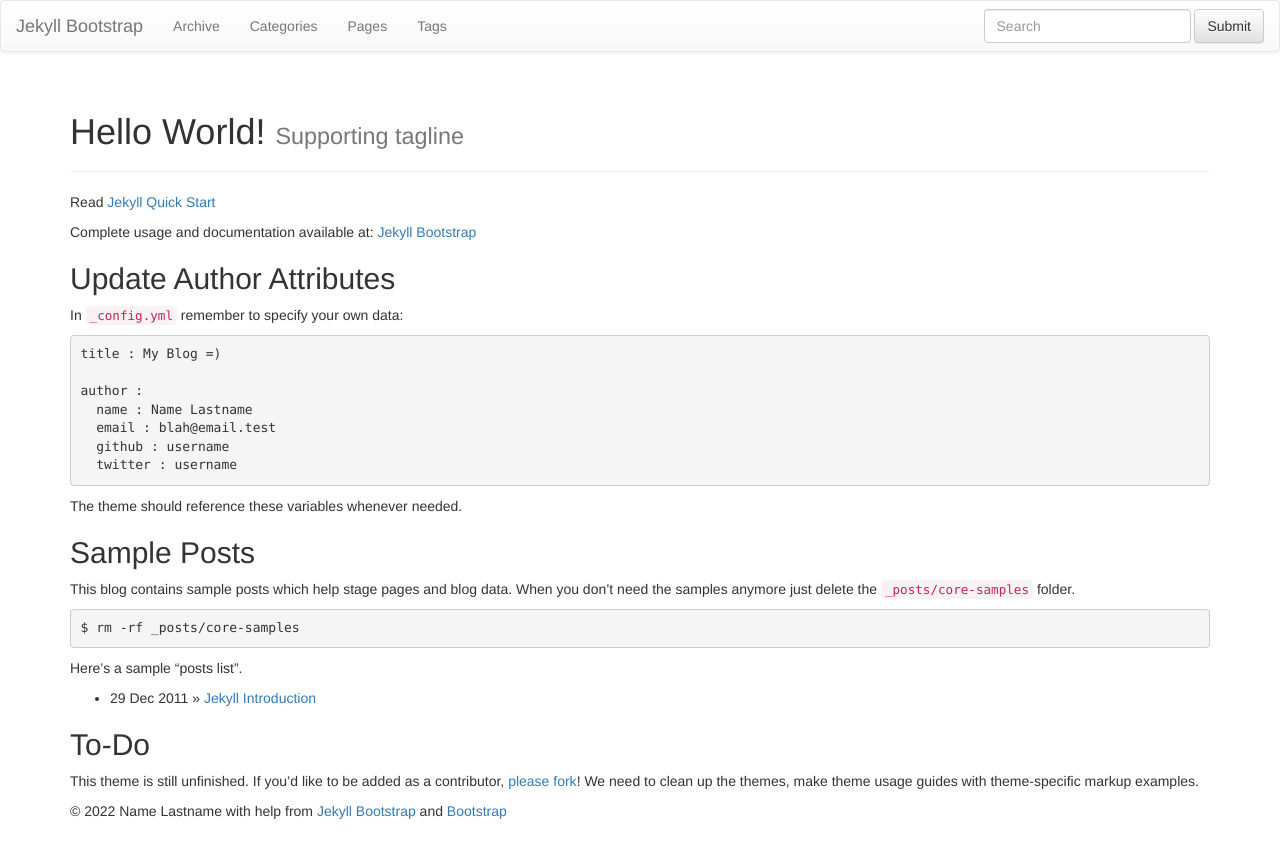
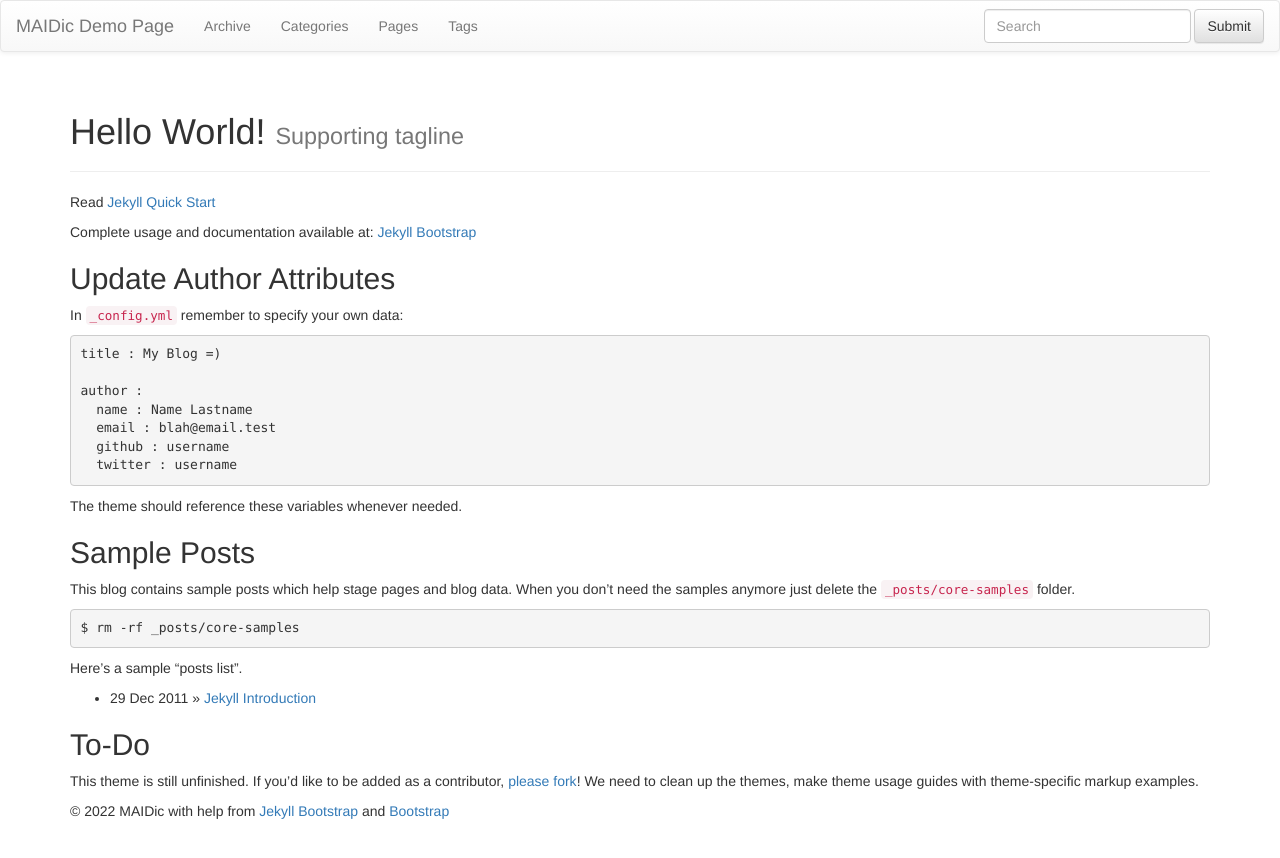
Before and after one commit to MAIDic/MAIDic.github.io, a Jekyll site: the page built from index.md, in a window 1280 px wide. Shown: the top 858 px of the page. Built offline with Jekyll 4.4.1, drawn with Linux system fonts in a browser that asks for light colours; nearby versions of some CDN libraries; library files that are not in the unit come from our copies.

Commit message:
jekyll bootstrap

```diff
--- a/_config.yml
+++ b/_config.yml
@@ -8,14 +8,14 @@ highlighter: pygments
 # Themes are encouraged to use these universal variables
 # so be sure to set them if your theme uses them.
 #
-title : Jekyll Bootstrap
+title : MAIDic Demo Page
 tagline: Site Tagline
 author :
-  name : Name Lastname
-  email : blah@email.test
-  github : username
-  twitter : username
-  feedburner : feedname
+  name : MAIDic
+  email : qpalzm0147@gmail.com
+  github : MAIDic
+  twitter :
+  feedburner :
 
 # The production_url is only used when full-domain names are needed
 # such as sitemap.txt
```
